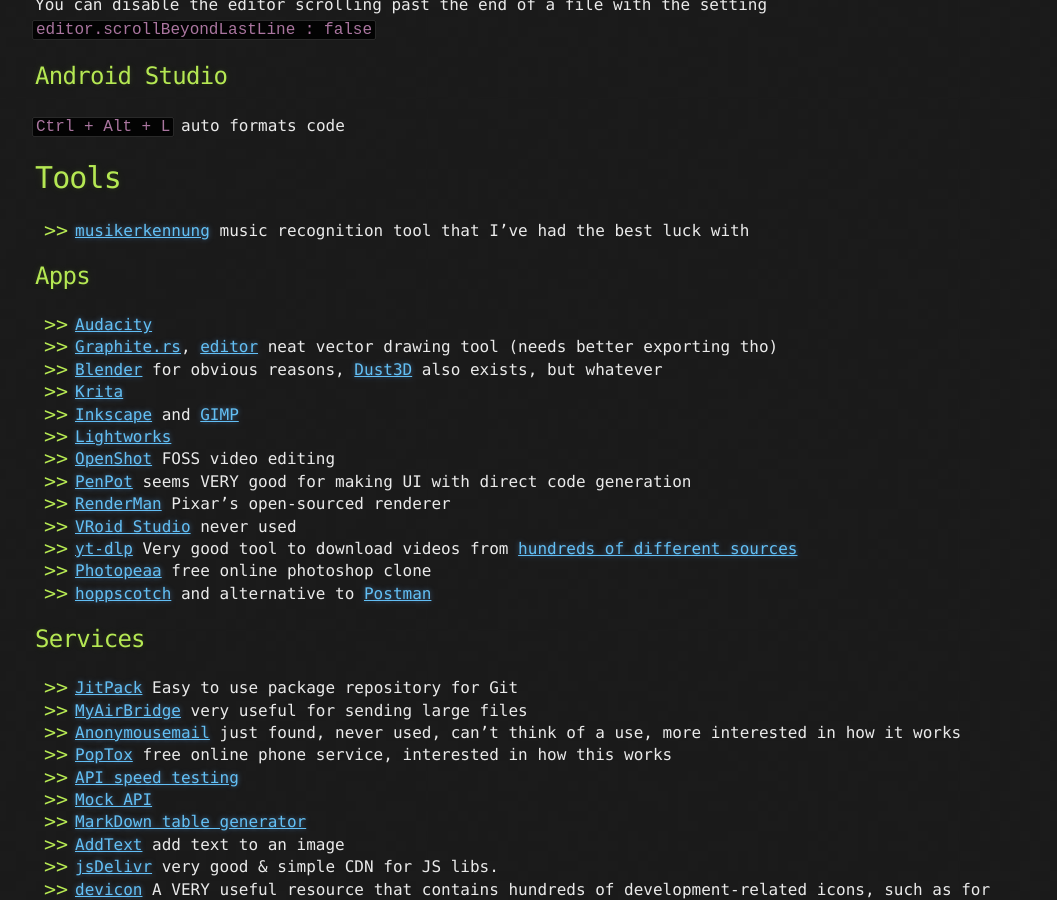
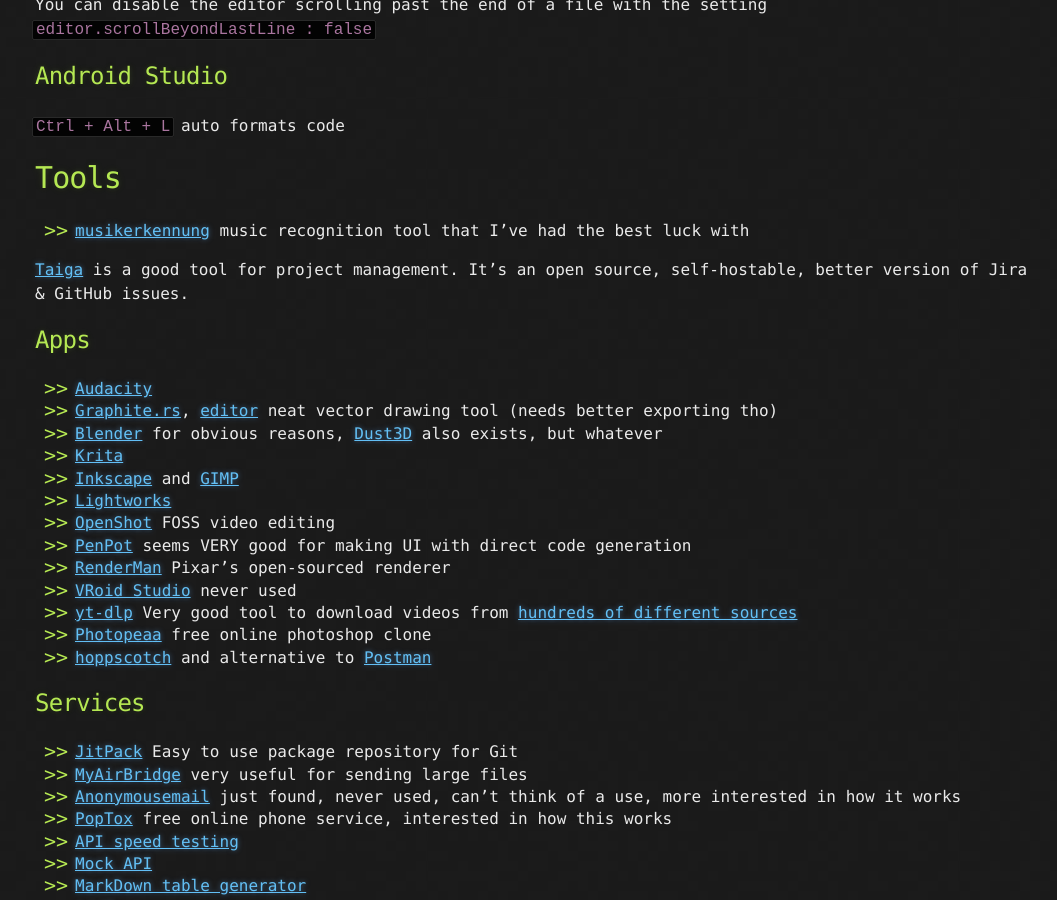
Before and after one commit to HubbleCommand/HubbleCommand.github.io, a Jekyll site: the page built from _posts/2024-08-02-tools-tips.md, in a window 1280 px wide and 900 px high, scrolled down 3626 px. Shown: the whole window, without its empty margins (105-1162 px from the left). Built offline with Jekyll 4.4.1, drawn with Linux system fonts in a browser that asks for light colours; nearby versions of some CDN libraries.

Commit message:
tool taiga

```diff
--- a/_posts/2024-08-02-tools-tips.md
+++ b/_posts/2024-08-02-tools-tips.md
@@ -152,6 +152,9 @@
 
 - [musikerkennung](https://musikerkennung.com/en/) music recognition tool that I've had the best luck with
 
+[Taiga](https://taiga.io/) is a good tool for project management.
+It's an open source, self-hostable, better version of Jira & GitHub issues.
+
 ## Apps
 
 - [Audacity](https://www.audacityteam.org/)
```
